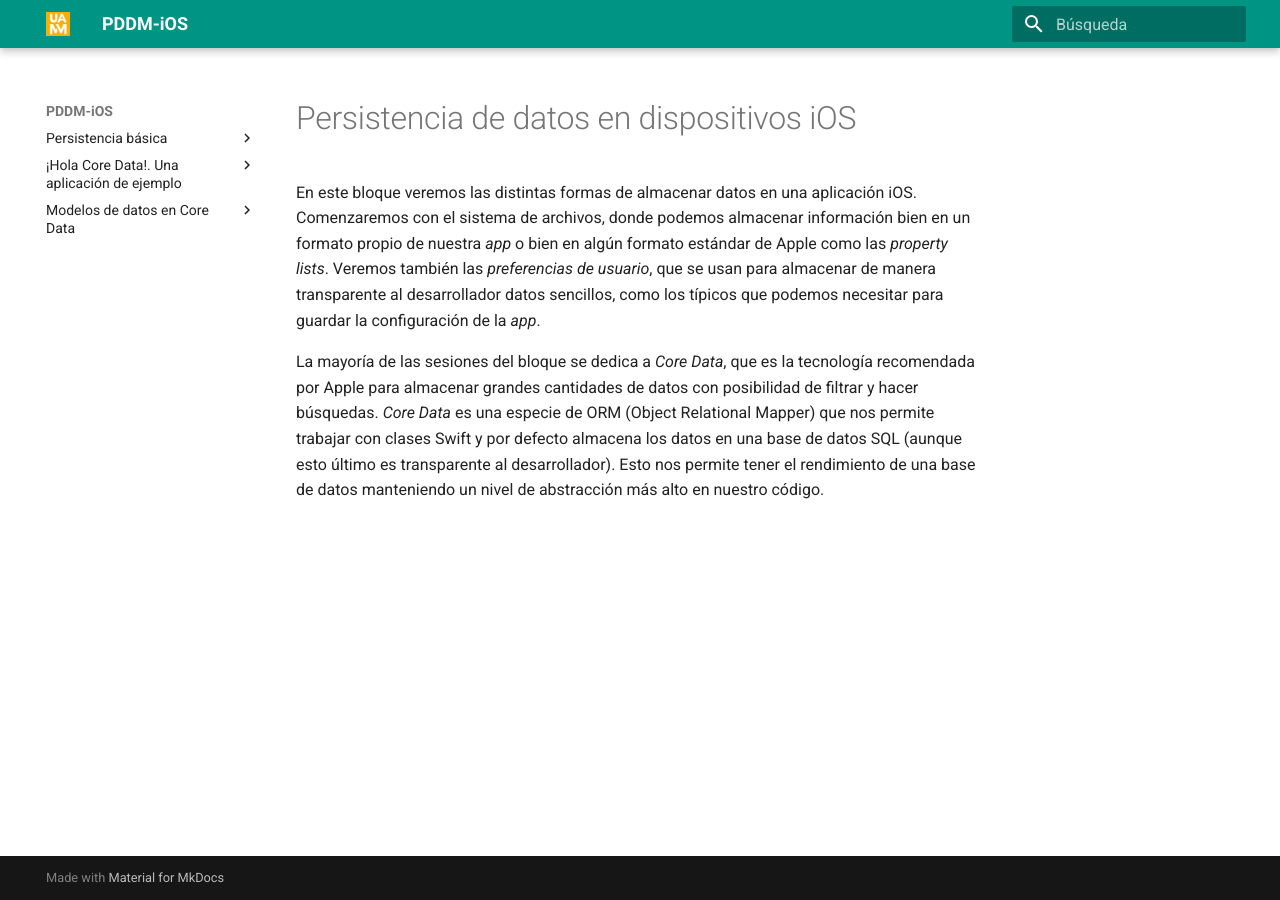
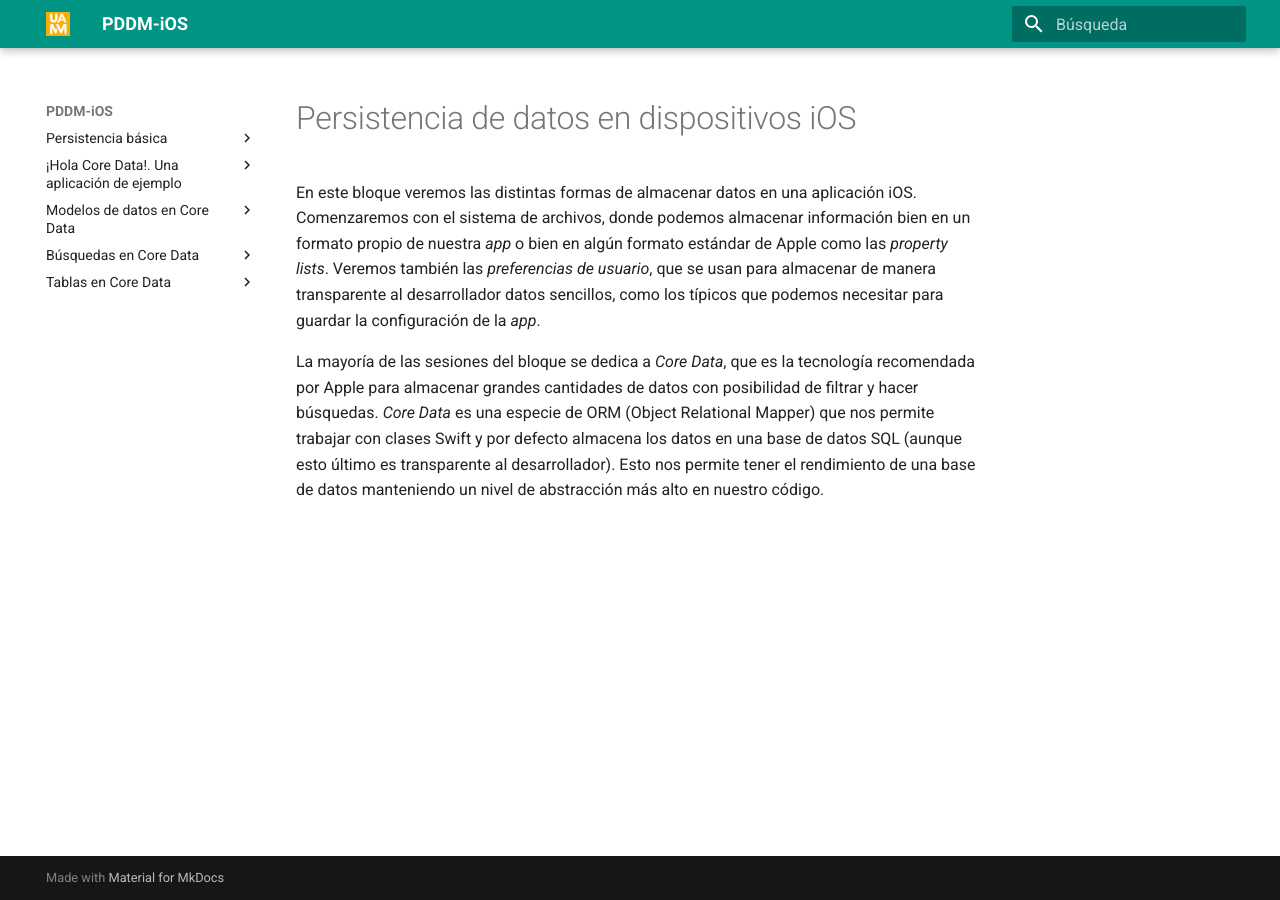
Before and after one commit to ottocol/pddm, an MkDocs documentation site: the page built from docs/README.md, in a window 1280 px wide. Built offline with MkDocs 1.6.1 and Material for MkDocs 9.7.7, drawn with Linux system fonts in a browser that asks for light colours; some of the changed lines change nothing that is shown.

Commit message:
búsquedas y tablas

```diff
--- a/mkdocs.yml
+++ b/mkdocs.yml
@@ -26,17 +26,17 @@ nav:
   #   - Gestión de usuarios en Firebase: 'cap11/2_gestion_usuarios.md'
   #   - Persistencia en Firebase: 'cap11/3_persistencia.md'
   #   - Ejercicios: 'cap11/4_ejercicios.md'
-  # - Búsquedas en Core Data:
-  #   - Predicados: 'cap6/1_predicados.md'
-  #   - Ordenación: 'cap6/2_ordenacion.md'
-  #   - Ejercicios: 'cap6/3_ejercicios.md'
-  # - Tablas en Core Data:
-  #   - El "fetched results controller": 'cap7/1_el_frc.md'
-  #   - Inicializar el "fetched results controller": 'cap7/2_configuracion_basica.md'
-  #   - Mostrar los datos en la tabla: 'cap7/3_tabla.md'
-  #   - Refrescar la tabla: 'cap7/4_refrescar_tabla.md'
-  #   - Secciones de tabla automáticas: 'cap7/5_secciones.md'
-  #   - Ejercicios: 'cap7/6_ejercicios.md'
+  - Búsquedas en Core Data:
+    - Predicados: 'cap6/1_predicados.md'
+    - Ordenación: 'cap6/2_ordenacion.md'
+    - Ejercicios: 'cap6/3_ejercicios.md'
+  - Tablas en Core Data:
+    - El "fetched results controller": 'cap7/1_el_frc.md'
+    - Inicializar el "fetched results controller": 'cap7/2_configuracion_basica.md'
+    - Mostrar los datos en la tabla: 'cap7/3_tabla.md'
+    - Refrescar la tabla: 'cap7/4_refrescar_tabla.md'
+    - Secciones de tabla automáticas: 'cap7/5_secciones.md'
+    - Ejercicios: 'cap7/6_ejercicios.md'
   # - Migraciones de datos:
   #   - Qué son las migraciones de datos: 'cap8/1_intro.md'
   #   - Versiones del modelo de datos: 'cap8/2_versiones.md'
```
